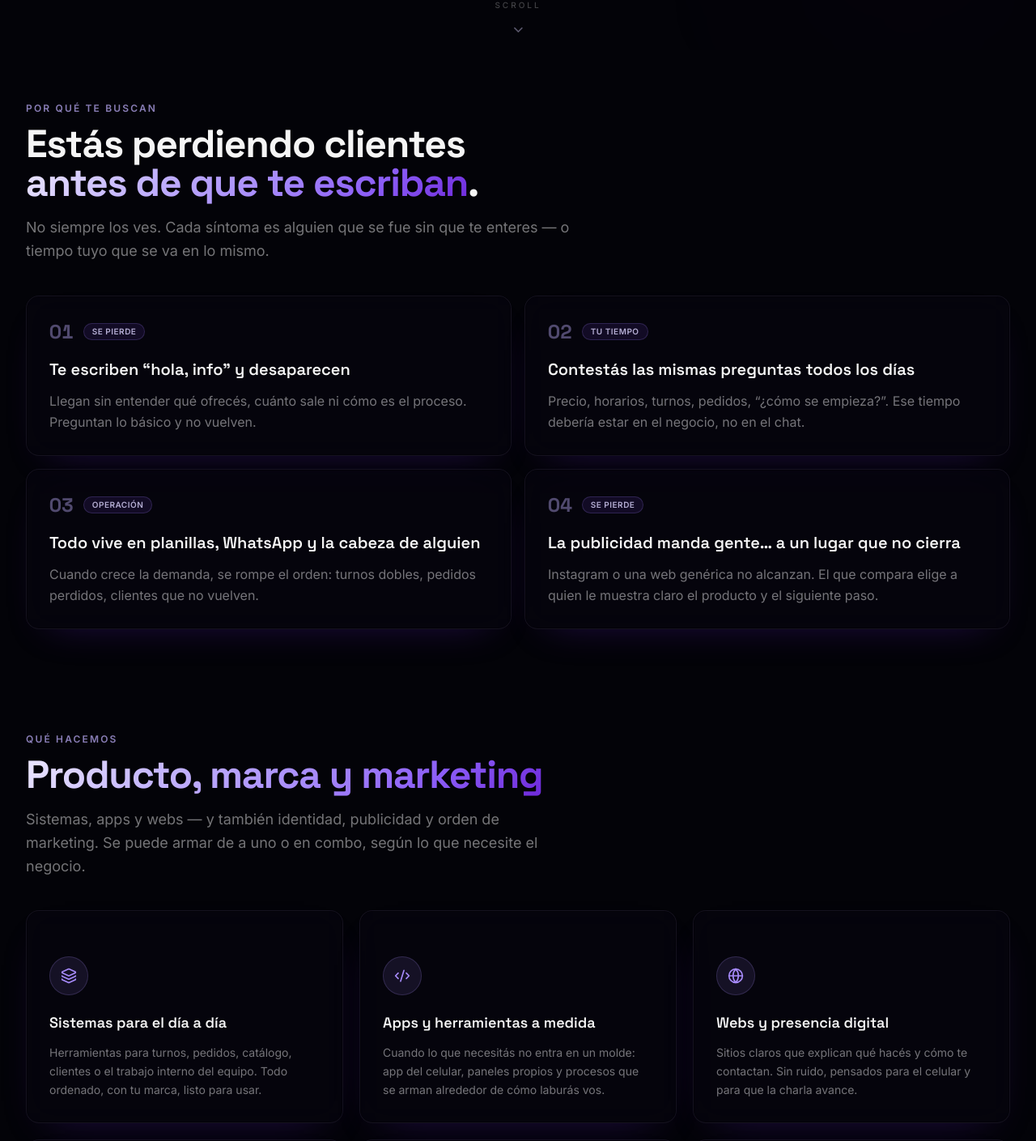
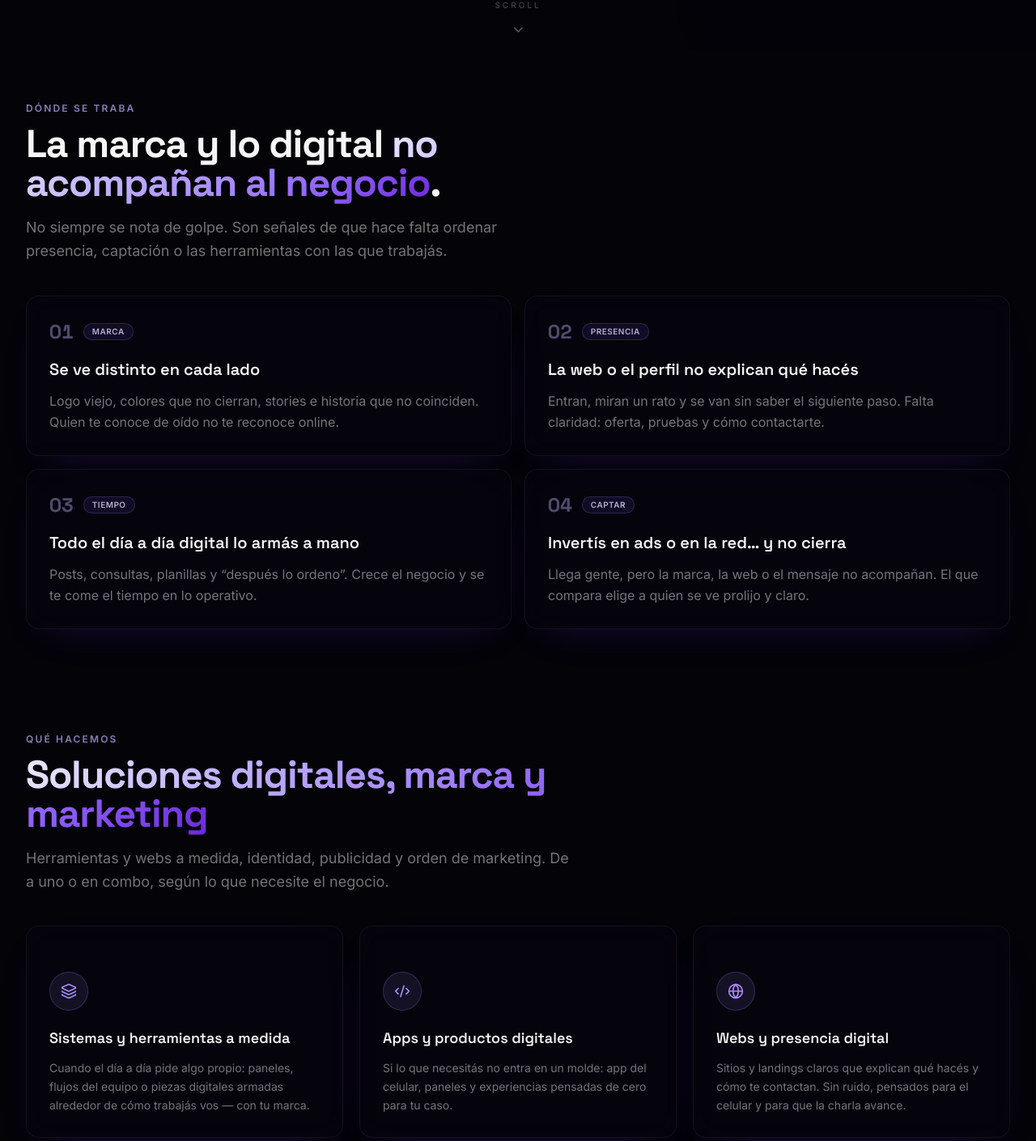
Before and after one commit to Estudio-Nomade/EstudioNomade-landing, a Next.js app: page / in a window 1280 px wide. Shown: the part 802-2211 px from the top of the page at 81% size. Built offline with nearby package versions, Linux system fonts and the light colour scheme.

Commit message:
fix: sección problemas y copy de estudio (no Tumo) (#20)
- Problemas: marca, presencia, tiempo digital, captación
- Servicios/proceso/contacto sin pitch de turnos/pedidos
- Título servicios: soluciones digitales, marca y marketing

Co-authored-by: Martina Yaquinta <martiyaquinta@gmail.com>

```diff
--- a/src/components/problems/problems.tsx
+++ b/src/components/problems/problems.tsx
@@ -31,15 +31,16 @@ export function Problems() {
         <SectionReveal>
           <div className="mb-8 max-w-2xl md:mb-10">
             <p className="mb-3 text-xs font-semibold uppercase tracking-[0.18em] text-violet-300/70">
-              Por qué te buscan
+              Dónde se traba
             </p>
             <h2 className="font-display text-3xl font-bold tracking-tight sm:text-4xl md:text-5xl">
-              Estás perdiendo clientes{" "}
-              <span className="text-gradient">antes de que te escriban</span>.
+              La marca y lo digital{" "}
+              <span className="text-gradient">no acompañan al negocio</span>.
             </h2>
             <p className="mt-4 text-base leading-relaxed text-[var(--color-text-secondary)] sm:text-lg">
-              No siempre los ves. Cada síntoma es alguien que se fue sin que te
-              enteres — o tiempo tuyo que se va en lo mismo.
+              No siempre se nota de golpe. Son señales de que hace falta
+              ordenar presencia, captación o las herramientas con las que
+              trabajás.
             </p>
           </div>
         </SectionReveal>
--- a/src/components/process/process.tsx
+++ b/src/components/process/process.tsx
@@ -92,8 +92,9 @@ export function Process() {
               </span>
             </h2>
             <p className="mt-4 text-base leading-relaxed text-[var(--color-text-secondary)] sm:text-lg">
-              Hablamos, nos pasás lo necesario y nos ocupamos nosotros. Sin
-              laberintos de siete fases para un sitio o una herramienta.
+              Hablamos, nos pasás el material y nos ocupamos nosotros. Sin
+              laberintos de siete fases para una web, una marca o una
+              solución digital.
             </p>
           </div>
         </SectionReveal>
@@ -122,7 +123,7 @@ export function Process() {
         </div>
 
         <p className="mt-10 max-w-xl text-sm text-white/30">
-          El dominio y el producto quedan a tu nombre cuando aplica. Si mañana
+          El dominio y el trabajo quedan a tu nombre cuando aplica. Si mañana
           querés seguir con otra persona, te lo llevás — nadie te lo retiene.
         </p>
       </div>
--- a/src/components/services/services.tsx
+++ b/src/components/services/services.tsx
@@ -55,12 +55,13 @@ export function Services() {
               Qué hacemos
             </p>
             <h2 className="font-display text-3xl font-bold tracking-tight sm:text-4xl md:text-5xl">
-              <span className="text-gradient">Producto, marca y marketing</span>
+              <span className="text-gradient">
+                Soluciones digitales, marca y marketing
+              </span>
             </h2>
             <p className="mt-4 text-base leading-relaxed text-[var(--color-text-secondary)] sm:text-lg">
-              Sistemas, apps y webs — y también identidad, publicidad y orden
-              de marketing. Se puede armar de a uno o en combo, según lo que
-              necesite el negocio.
+              Herramientas y webs a medida, identidad, publicidad y orden de
+              marketing. De a uno o en combo, según lo que necesite el negocio.
             </p>
           </div>
         </SectionReveal>
--- a/src/constants/index.ts
+++ b/src/constants/index.ts
@@ -6,58 +6,58 @@ export const NAV_LINKS = [
   { label: "Contacto", href: "#cta" },
 ] as const
 
-/** Síntomas / dolores — una idea por bloque, lenguaje llano. */
+/** Dolores del negocio — tono estudio (marca/web/mkt/herramientas), no producto turnos. */
 export const PROBLEMS = [
   {
     id: "01",
-    tag: "SE PIERDE",
-    title: "Te escriben “hola, info” y desaparecen",
+    tag: "MARCA",
+    title: "Se ve distinto en cada lado",
     description:
-      "Llegan sin entender qué ofrecés, cuánto sale ni cómo es el proceso. Preguntan lo básico y no vuelven.",
+      "Logo viejo, colores que no cierran, stories e historia que no coinciden. Quien te conoce de oído no te reconoce online.",
   },
   {
     id: "02",
-    tag: "TU TIEMPO",
-    title: "Contestás las mismas preguntas todos los días",
+    tag: "PRESENCIA",
+    title: "La web o el perfil no explican qué hacés",
     description:
-      "Precio, horarios, turnos, pedidos, “¿cómo se empieza?”. Ese tiempo debería estar en el negocio, no en el chat.",
+      "Entran, miran un rato y se van sin saber el siguiente paso. Falta claridad: oferta, pruebas y cómo contactarte.",
   },
   {
     id: "03",
-    tag: "OPERACIÓN",
-    title: "Todo vive en planillas, WhatsApp y la cabeza de alguien",
+    tag: "TIEMPO",
+    title: "Todo el día a día digital lo armás a mano",
     description:
-      "Cuando crece la demanda, se rompe el orden: turnos dobles, pedidos perdidos, clientes que no vuelven.",
+      "Posts, consultas, planillas y “después lo ordeno”. Crece el negocio y se te come el tiempo en lo operativo.",
   },
   {
     id: "04",
-    tag: "SE PIERDE",
-    title: "La publicidad manda gente… a un lugar que no cierra",
+    tag: "CAPTAR",
+    title: "Invertís en ads o en la red… y no cierra",
     description:
-      "Instagram o una web genérica no alcanzan. El que compara elige a quien le muestra claro el producto y el siguiente paso.",
+      "Llega gente, pero la marca, la web o el mensaje no acompañan. El que compara elige a quien se ve prolijo y claro.",
   },
 ] as const
 
 /** Qué hacemos — producto + marca + marketing, sin jerga. */
 export const SERVICES = [
   {
-    title: "Sistemas para el día a día",
+    title: "Sistemas y herramientas a medida",
     description:
-      "Herramientas para turnos, pedidos, catálogo, clientes o el trabajo interno del equipo. Todo ordenado, con tu marca, listo para usar.",
+      "Cuando el día a día pide algo propio: paneles, flujos del equipo o piezas digitales armadas alrededor de cómo trabajás vos — con tu marca.",
     gradient: "from-violet-500/20 to-purple-600/20",
     icon: "Layers",
   },
   {
-    title: "Apps y herramientas a medida",
+    title: "Apps y productos digitales",
     description:
-      "Cuando lo que necesitás no entra en un molde: app del celular, paneles propios y procesos que se arman alrededor de cómo laburás vos.",
+      "Si lo que necesitás no entra en un molde: app del celular, paneles y experiencias pensadas de cero para tu caso.",
     gradient: "from-indigo-500/20 to-violet-600/20",
     icon: "Code2",
   },
   {
     title: "Webs y presencia digital",
     description:
-      "Sitios claros que explican qué hacés y cómo te contactan. Sin ruido, pensados para el celular y para que la charla avance.",
+      "Sitios y landings claros que explican qué hacés y cómo te contactan. Sin ruido, pensados para el celular y para que la charla avance.",
     gradient: "from-cyan-500/20 to-blue-600/20",
     icon: "Globe",
   },
@@ -243,34 +243,34 @@ export const TECH_STACK = [
   { name: "Vercel", category: "Deploy" },
 ] as const
 
-/** Proceso corto — sin “build”, “módulo”, “producción”. */
+/** Proceso corto — estudio completo, sin jerga de producto turnos. */
 export const PROCESS = [
   {
     step: "01",
     title: "Hablamos",
     description:
-      "Entendemos el negocio, el dolor y qué conviene: sistema, app, web, marca, ads o un combo a medida.",
+      "Entendemos el negocio, el objetivo y qué conviene: web, marca, ads, una herramienta digital o un combo.",
     duration: "1 charla",
   },
   {
     step: "02",
-    title: "Pasás el contenido",
+    title: "Pasás el material",
     description:
-      "Textos, fotos, precios, horarios, logo. Ahí arranca el reloj de verdad: con eso ya nos ponemos a trabajar.",
+      "Textos, fotos, logo, referencias de marca. Con eso arranca el reloj de verdad y nos ponemos a trabajar.",
     duration: "Vos",
   },
   {
     step: "03",
     title: "Diseño y armado",
     description:
-      "Armamos la experiencia y la herramienta. Preferimos algo usable pronto a un montón de charlas sin entrega.",
+      "Armamos la solución: visual, web o herramienta. Preferimos algo usable pronto a un montón de charlas sin entrega.",
     duration: "Nosotros",
   },
   {
     step: "04",
     title: "Online",
     description:
-      "Queda publicado, con tu dominio cuando corresponda. Si mañana querés seguir con otra persona, el producto es tuyo.",
+      "Queda publicado o entregado, con tu dominio cuando corresponda. Si mañana querés seguir con otra persona, el trabajo es tuyo.",
     duration: "Entrega",
   },
 ] as const
@@ -288,8 +288,8 @@ export const CONTACT = {
  * Texto corto y criollo — va literal al chat.
  */
 export const CONTACT_INTERESTS = [
-  "Ordenar el negocio (turnos, pedidos, sistema)",
-  "App o herramienta a medida",
+  "Solución digital / herramienta a medida",
+  "App o producto digital",
   "Web o landing",
   "Identidad de marca",
   "Publicidad en Instagram y Facebook",
--- a/src/lib/whatsapp.ts
+++ b/src/lib/whatsapp.ts
@@ -20,7 +20,7 @@ export function buildContactMessage(interest?: string | null): string {
   }
   return [
     "Hola! Me interesa cómo trabajan 👋",
-    "Quiero que me ayuden a ordenar o automatizar algo del negocio.",
+    "Quiero que me ayuden con una solución digital o a ordenar la presencia del negocio.",
     "¿Me cuentan el siguiente paso?",
   ].join("\n")
 }
```
